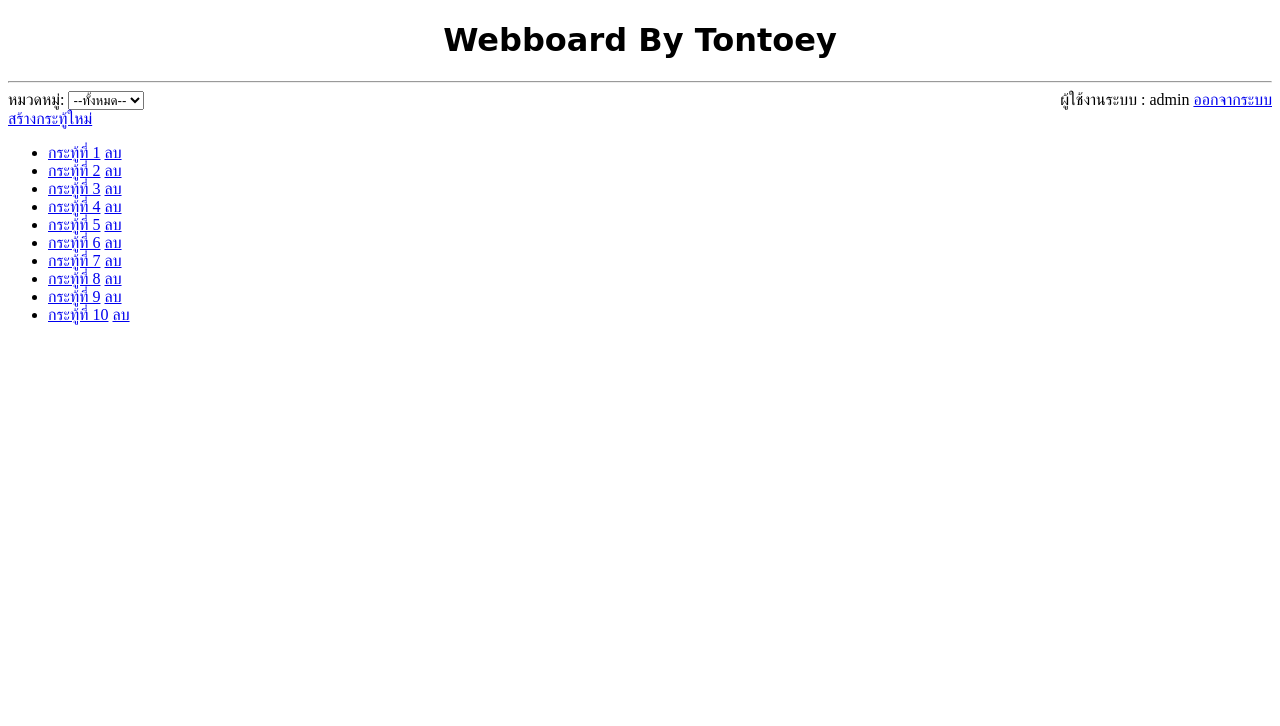
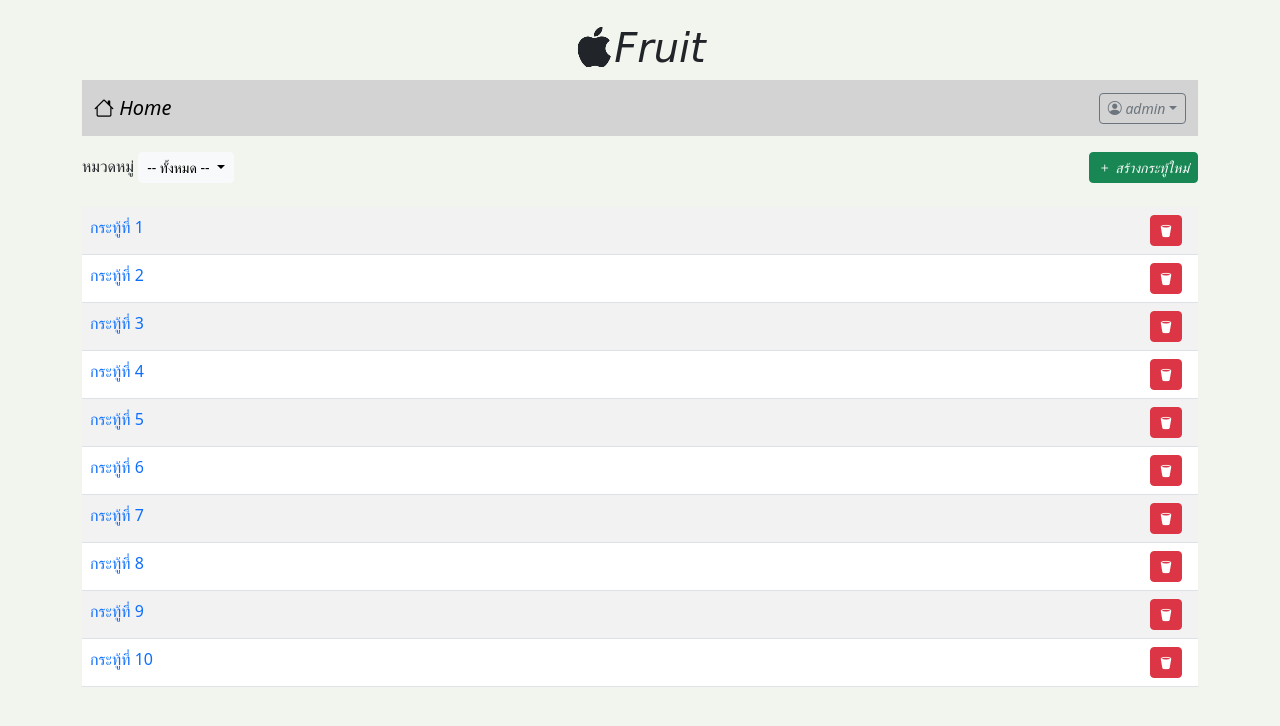
Before and after one commit to ttttontoey/php, a PHP site: page / in a window 1280 px wide. Shown: the top 726 px of the page. Run offline with PHP 8.4, Linux system fonts and the light colour scheme; the visitor is signed in with stand-in values (Sample User, id 1).

Commit message:
24/09
24/09

```diff
--- a/index.php
+++ b/index.php
@@ -3,44 +3,64 @@
 ?>
 <!DOCTYPE html>
 <html lang="en">
+
 <head>
     <meta charset="UTF-8">
     <meta name="viewport" content="width=device-width, initial-scale=1.0">
     <title>Webboard</title>
+    <link href="https://cdn.jsdelivr.net/npm/bootstrap@5.3.3/dist/css/bootstrap.min.css" rel="stylesheet" integrity="sha384-QWTKZyjpPEjISv5WaRU9OFeRpok6YctnYmDr5pNlyT2bRjXh0JMhjY6hW+ALEwIH" crossorigin="anonymous">
+    <script src="https://cdn.jsdelivr.net/npm/bootstrap@5.3.3/dist/js/bootstrap.bundle.min.js" integrity="sha384-YvpcrYf0tY3lHB60NNkmXc5s9fDVZLESaAA55NDzOxhy9GkcIdslK1eN7N6jIeHz" crossorigin="anonymous"></script>
+    <link rel="stylesheet" href="https://cdn.jsdelivr.net/npm/bootstrap-icons@1.11.3/font/bootstrap-icons.min.css">
 </head>
-<body>
-    <center>
-        <h1 style="font-family: Comic Sans MS;">Webboard By Tontoey</h1><hr>
-    </center>
-    หมวดหมู่:
-    <select name="category" >
-        <option value="all">--ทั้งหมด--</option>
-        <option value="general">เรื่องทั่วไป</option>
-        <option value="study">เรื่องเรียน</option>
-    </select>
-    <?php
-    if(!isset($_SESSION['id'])){
-    echo"<a href='login.php' style='float: right;''>เข้าสู่ระบบ</a>";
-    }else{
-    echo "<span style='float: right;'>
+
+<body style="background-color: #F2F5ED;">
+    <div class="container-lg">
+        <center>
+            <h1 style="font-family: Comic Sans MS;" class="mt-4"><i class="bi bi-apple">Fruit</i></h1>
+            <?php include "nav.php" ?>
+        </center>
+        <div class="mt-3">
+            <label>หมวดหมู่</label>
+            <span class="dropdown">
+                <button class="btn btn-light btn-sm dropdown-toggle" type="button" data-bs-toggle="dropdown" aria-expanded="false">
+                    -- ทั้งหมด --
+                </button>
+                <ul class="dropdown-menu">
+                    <li><a class="dropdown-item" href="#"><i class="bi bi-archive"> ทั้งหมด</i></a></li>
+                    <li><a class="dropdown-item" href="#"><i class="bi bi-arrow-repeat"> เรื่องทั่วไป</i></a></li>
+                    <li><a class="dropdown-item" href="#"><i class="bi bi-backpack"> เรื่องเรียน</i></a></li>
+                </ul>
+            </span>
+            <?php
+            if (isset($_SESSION['id'])) {
+                echo "<a href='newpost.php' class='btn btn-success btn-sm' style='float: right;'><i class='bi bi-plus'> สร้างกระทู้ใหม่</i></a>";
+            } ?>
+        </div>
+        <table class="table table-striped mt-4">
+            <?php
+            for ($i = 1; $i <= 10; $i = $i + 1) {
+                echo "<tr><td><a href=post.php?id=$i style='text-decoration: none;'> กระทู้ที่ $i</a>";
+                if (isset($_SESSION['id']) && $_SESSION['role'] == 'a') {
+                    echo "&nbsp;<a href='delete.php?id=$i' class='btn btn-danger btn-sm me-2' style='float: right;'><i class='bi bi-trash2-fill'></i></a>";
+                }
+                echo "</td></tr>";
+            }
+            ?>
+        </table>
+    </div>
+</body>
+
+</html>
+
+<!-- <?php
+        if (!isset($_SESSION['id'])) {
+            echo "<a href='login.php' style='float: right;'>เข้าสู่ระบบ</a>";
+        } else {
+            echo "<span style='float: right;'>
         ผู้ใช้งานระบบ : $_SESSION[username]&nbsp;
         <a href='logout.php' style='float: right;''>ออกจากระบบ</a>
         </span> ";
-    echo"<div><a href='newpost.php'>สร้างกระทู้ใหม่ <br></a></div>";
-    }
+            echo "<div><a href='newpost.php'>สร้างกระทู้ใหม่ <br></a></div>";
+        }
 
-    ?>
-    <ul>
-        <?php
-        for($i=1;$i<=10;$i=$i+1)
-        {
-            echo"<li><a href=post.php?id=$i> กระทู้ที่ $i</a>";
-            if(isset($_SESSION['id']) && $_SESSION['role']=='a'){
-                echo "&nbsp;<a href='delete.php?id=$i'>ลบ</a>";
-            }
-            echo "</li>";
-        }
-        ?>
-    </ul>
-</body>
-</html>
+        ?> -->
--- /dev/null
+++ b/nav.php
@@ -0,0 +1,20 @@
+<nav class="navbar navbar-expand-lg" style="background-color:#d3d3d3;">
+    <div class="container-fluid">
+        <a class="navbar-brand" href="index.php"><i class="bi bi-house"> Home</i></a>
+        <ul class="navbar-nav">
+            <?php
+            if (!isset($_SESSION['id'])) {
+                echo "<li class='nav-item'>";
+                echo "<a class='nav-link' href='login.php'><i class='bi bi-door-open'> เข้าสู่ระบบ</i></a></li>";
+            } else {
+                echo "<li class='nav-item dropdown'>";
+                echo "<a class='btn btn-outline-secondary btn-sm dropdown-toggle' href='#' role='button' data-bs-toggle='dropdown' aria-expanded='false'><i class='bi bi-person-circle'> $_SESSION[username]</i></a>";
+                echo "<ul class='dropdown-menu'>";
+                echo "<li><a class='dropdown-item' href='logout.php'><i class='bi bi-door-closed'> ออกจากระบบ</i></a></li>";
+                echo "</ul>";
+                echo "</li>";
+            }
+            ?>
+        </ul>
+    </div>
+</nav>
```
Also changed, not shown: login.php (+56 -13 lines).
